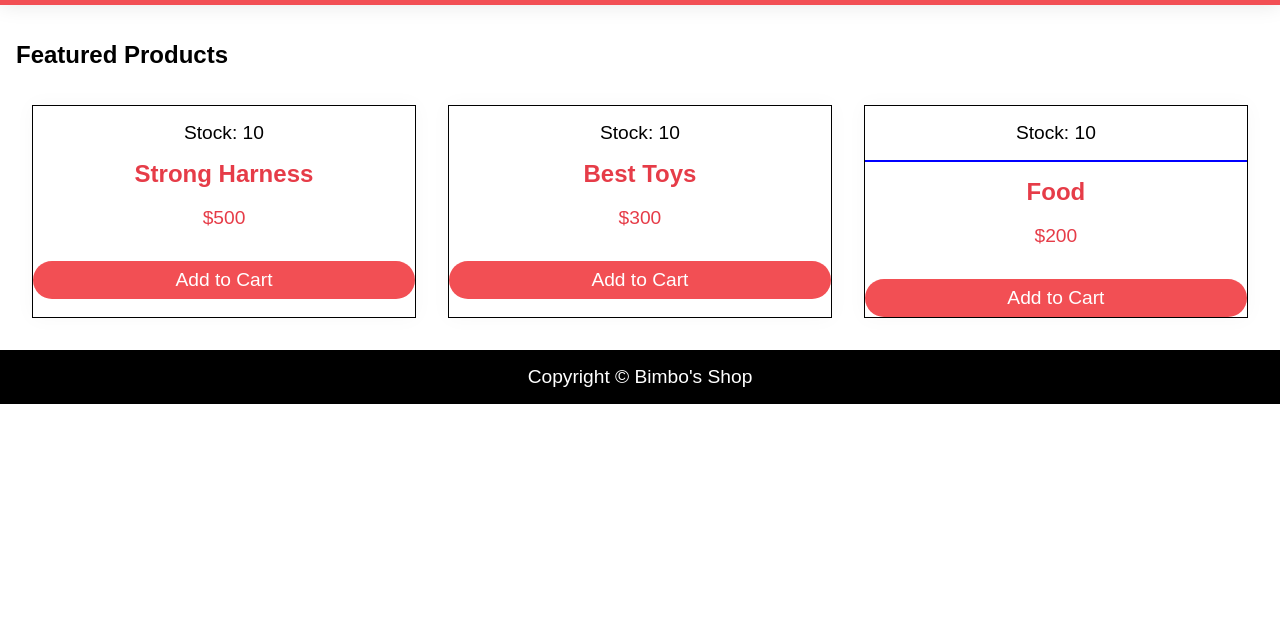
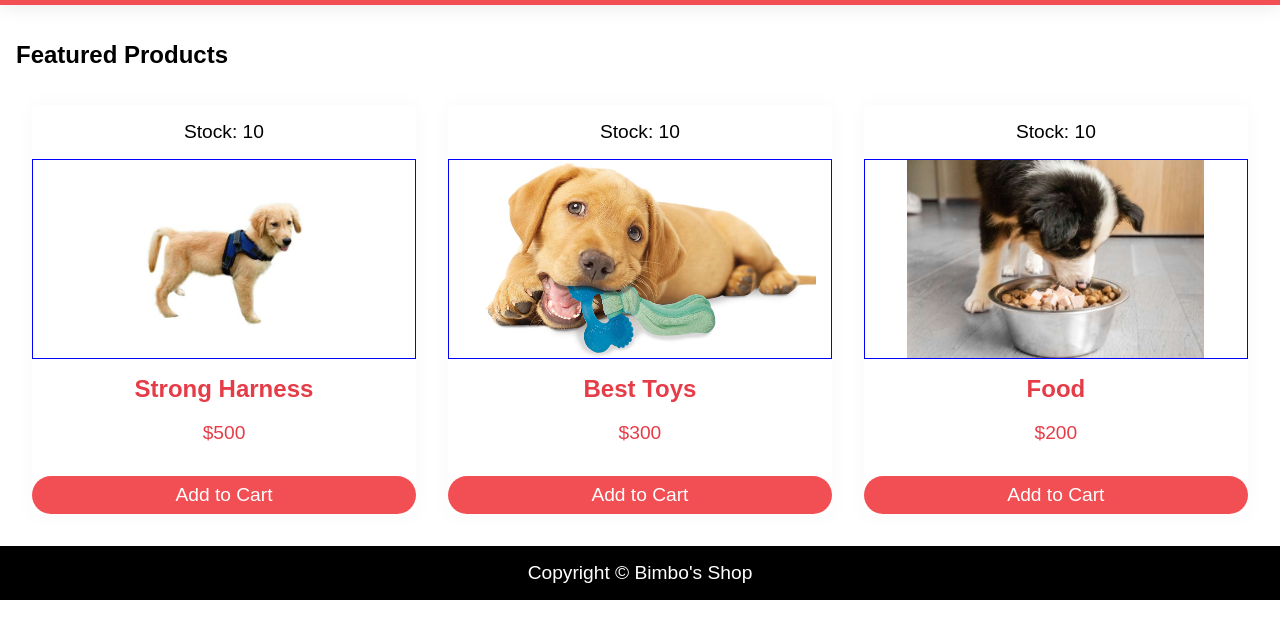
Before and after one commit to iangenta/petstore, a plain HTML site: page index.html in a window 1280 px wide. Shown: the part 71-710 px from the top of the page. Drawn offline with nearby package versions, Linux system fonts and the light colour scheme.

Commit message:
fixing problems with images

```diff
--- a/index.html
+++ b/index.html
@@ -38,7 +38,7 @@
 
         <article class="product">
             <div class="stock-level"></div>
-            <div class="imgproducth">
+            <div class="imgproduct"> <div class="harness"></div>
             </div>
             <h3>Strong Harness</h3>
             <p class="product-price">$500</p>
@@ -47,7 +47,9 @@
 
         <article class="product">
             <div class="stock-level"></div>
-            <div class="imgproductt">
+            <div class="imgproduct"><div class="toy"></div>
+          </div>
+
             </div>
             <h3>Best Toys</h3>
             <p class="product-price">$300</p>
@@ -56,7 +58,8 @@
 
         <article class="product">
             <div class="stock-level"></div>
-            <div class="imgproductf">
+            <div class="imgproduct"><div class="food"></div>
+          </div>
             </div>
 
             <h3>Food</h3>
--- a/styles.css
+++ b/styles.css
@@ -160,16 +160,35 @@
 
     main .product {
     width: calc(33.33% - 2rem);
-    border:1px solid #000;
     margin: 1rem;
     background-color: #ffffff;
     box-shadow: 0 0 20px 0 rgba(0, 0, 0, 0.03);
     text-align: center;
     }
 
-    main .product .imgproductf {
-      border: 1px solid blue;
-
+    article .imgproduct .harness {
+      min-height: 200px;
+      background-image: url(/assets/harness1.jpg);
+      background-position:center;
+    background-repeat:no-repeat;
+    background-size:contain;
+    border: 1px solid blue;
+    }
+    article .imgproduct .toy {
+      min-height: 200px;
+      background-image: url(/assets/toy1.png);
+      background-position:center;
+    background-repeat:no-repeat;
+    background-size:contain;
+    border: 1px solid blue;
+    }
+    article .imgproduct .food {
+      min-height: 200px;
+      background-image: url(/assets/food1.jpg);
+      background-position:center;
+    background-repeat:no-repeat;
+    background-size:contain;
+    border: 1px solid blue;
     }
 
     main .product h3 {
```
